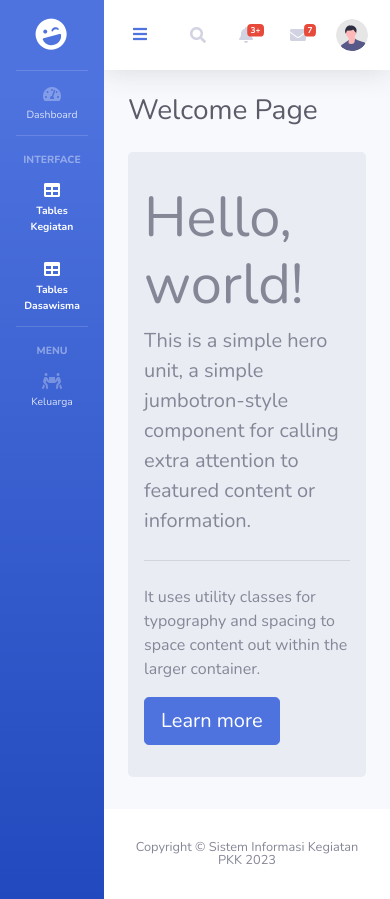
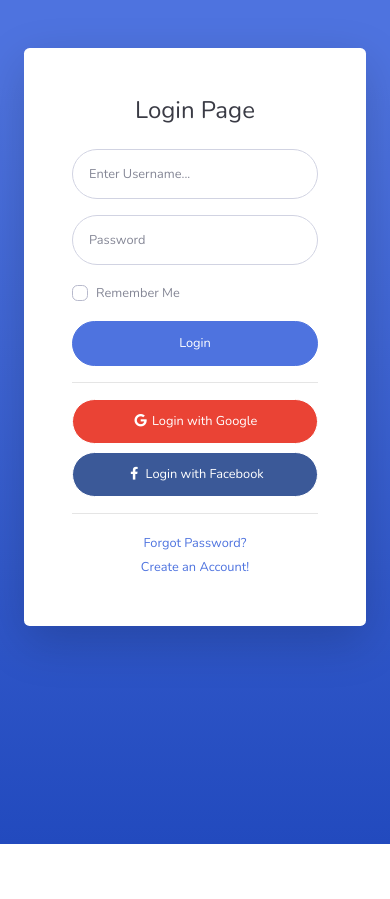
Before and after one commit to rifkydzalbarry/SIKPKK-App, a CodeIgniter app: page /SIKPKK-App/ in a window 390 px wide. After the commit the page ends 844 px from the top, so only its background shows below. Run offline with CodeIgniter, Linux system fonts and the light colour scheme.

Commit message:
add Auth, View(login, registration, forgot password)

```diff
--- a/application/config/routes.php
+++ b/application/config/routes.php
@@ -49,6 +49,6 @@ defined('BASEPATH') or exit('No direct script access allowed');
 | Examples:	my-controller/index	-> my_controller/index
 |		my-controller/my-method	-> my_controller/my_method
 */
-$route['default_controller'] = 'home';
+$route['default_controller'] = 'auth';
 $route['404_override'] = '';
 $route['translate_uri_dashes'] = FALSE;
--- /dev/null
+++ b/application/controllers/Auth.php
@@ -0,0 +1,29 @@
+<?php
+defined('BASEPATH') or exit('No direct script access allowed');
+
+class Auth extends CI_Controller
+{
+  public function index()
+  {
+    $data['judul'] = 'Login Page | SIKPKK';
+    $this->load->view('templates/auth_header', $data);
+    $this->load->view('auth/login');
+    $this->load->view('templates/auth_footer');
+  }
+
+  public function registration()
+  {
+    $data['judul'] = 'Registration Page | SIKPKK';
+    $this->load->view('templates/auth_header', $data);
+    $this->load->view('auth/registration');
+    $this->load->view('templates/auth_footer');
+  }
+
+  public function forgotPassword()
+  {
+    $data['judul'] = 'Forgot Password Page | SIKPKK';
+    $this->load->view('templates/auth_header', $data);
+    $this->load->view('auth/forgot_password');
+    $this->load->view('templates/auth_footer');
+  }
+}
--- /dev/null
+++ b/application/views/auth/login.php
@@ -0,0 +1,60 @@
+  <div class="container">
+
+    <!-- Outer Row -->
+    <div class="row justify-content-center">
+
+      <div class="col-xl-10 col-lg-12 col-md-9">
+
+        <div class="card o-hidden border-0 shadow-lg my-5">
+          <div class="card-body p-0">
+            <!-- Nested Row within Card Body -->
+            <div class="row">
+              <div class="col-lg-6 d-none d-lg-block bg-login-image"></div>
+              <div class="col-lg-6">
+                <div class="p-5">
+                  <div class="text-center">
+                    <h1 class="h4 text-gray-900 mb-4">Login Page</h1>
+                  </div>
+                  <form class="user">
+                    <div class="form-group">
+                      <input type="text" class="form-control form-control-user" id="username" name="username" placeholder="Enter Username...">
+                    </div>
+                    <div class="form-group">
+                      <input type="password" class="form-control form-control-user" id="password" name="password" placeholder="Password">
+                    </div>
+                    <div class="form-group">
+                      <div class="custom-control custom-checkbox small">
+                        <input type="checkbox" class="custom-control-input" id="customCheck">
+                        <label class="custom-control-label" for="customCheck">Remember
+                          Me</label>
+                      </div>
+                    </div>
+                    <a href="index.html" class="btn btn-primary btn-user btn-block">
+                      Login
+                    </a>
+                    <hr>
+                    <a href="index.html" class="btn btn-google btn-user btn-block">
+                      <i class="fab fa-google fa-fw"></i> Login with Google
+                    </a>
+                    <a href="index.html" class="btn btn-facebook btn-user btn-block">
+                      <i class="fab fa-facebook-f fa-fw"></i> Login with Facebook
+                    </a>
+                  </form>
+                  <hr>
+                  <div class="text-center">
+                    <a class="small" href="<?= base_url() ?>auth/forgotPassword">Forgot Password?</a>
+                  </div>
+                  <div class="text-center">
+                    <a class="small" href="<?php base_url() ?>auth/registration">Create an Account!</a>
+                  </div>
+                </div>
+              </div>
+            </div>
+          </div>
+        </div>
+
+      </div>
+
+    </div>
+
+  </div>
--- /dev/null
+++ b/application/views/templates/auth_footer.php
@@ -0,0 +1,13 @@
+<!-- Bootstrap core JavaScript-->
+<script src="<?= base_url('assets/') ?>vendor/jquery/jquery.min.js"></script>
+<script src="<?= base_url('assets/') ?>vendor/bootstrap/js/bootstrap.bundle.min.js"></script>
+
+<!-- Core plugin JavaScript-->
+<script src="<?= base_url('assets/') ?>vendor/jquery-easing/jquery.easing.min.js"></script>
+
+<!-- Custom scripts for all pages-->
+<script src="<?= base_url('assets/') ?>js/sb-admin-2.min.js"></script>
+
+</body>
+
+</html>
--- /dev/null
+++ b/application/views/templates/auth_header.php
@@ -0,0 +1,23 @@
+<!DOCTYPE html>
+<html lang="en">
+
+<head>
+
+  <meta charset="utf-8">
+  <meta http-equiv="X-UA-Compatible" content="IE=edge">
+  <meta name="viewport" content="width=device-width, initial-scale=1, shrink-to-fit=no">
+  <meta name="description" content="">
+  <meta name="author" content="">
+
+  <title><?php $judul ?></title>
+
+  <!-- Custom fonts for this template-->
+  <link href="<?= base_url('assets/') ?>vendor/fontawesome-free/css/all.min.css" rel="stylesheet" type="text/css">
+  <link href="https://fonts.googleapis.com/css?family=Nunito:200,200i,300,300i,400,400i,600,600i,700,700i,800,800i,900,900i" rel="stylesheet">
+
+  <!-- Custom styles for this template-->
+  <link href="<?= base_url('assets/') ?>css/sb-admin-2.min.css" rel="stylesheet">
+
+</head>
+
+<body class="bg-gradient-primary">
--- a/application/views/templates/header.php
+++ b/application/views/templates/header.php
@@ -34,7 +34,7 @@
       <!-- Sidebar - Brand -->
       <a class="sidebar-brand d-flex align-items-center justify-content-center" href="index.html">
         <div class="sidebar-brand-icon rotate-n-15">
-          <i class="fas fa-laugh-wink"></i>
+          <i class="fas fa-code"></i>
         </div>
         <div class="sidebar-brand-text mx-3">SIKPKK</sup></div>
       </a>
```
Also changed, not shown: application/views/auth/forgot_password.php (added, +45 -0 lines), application/views/auth/registration.php (added, +57 -0 lines), application/views/kondisirumah/form_ubah.php (+66 -25 lines).
